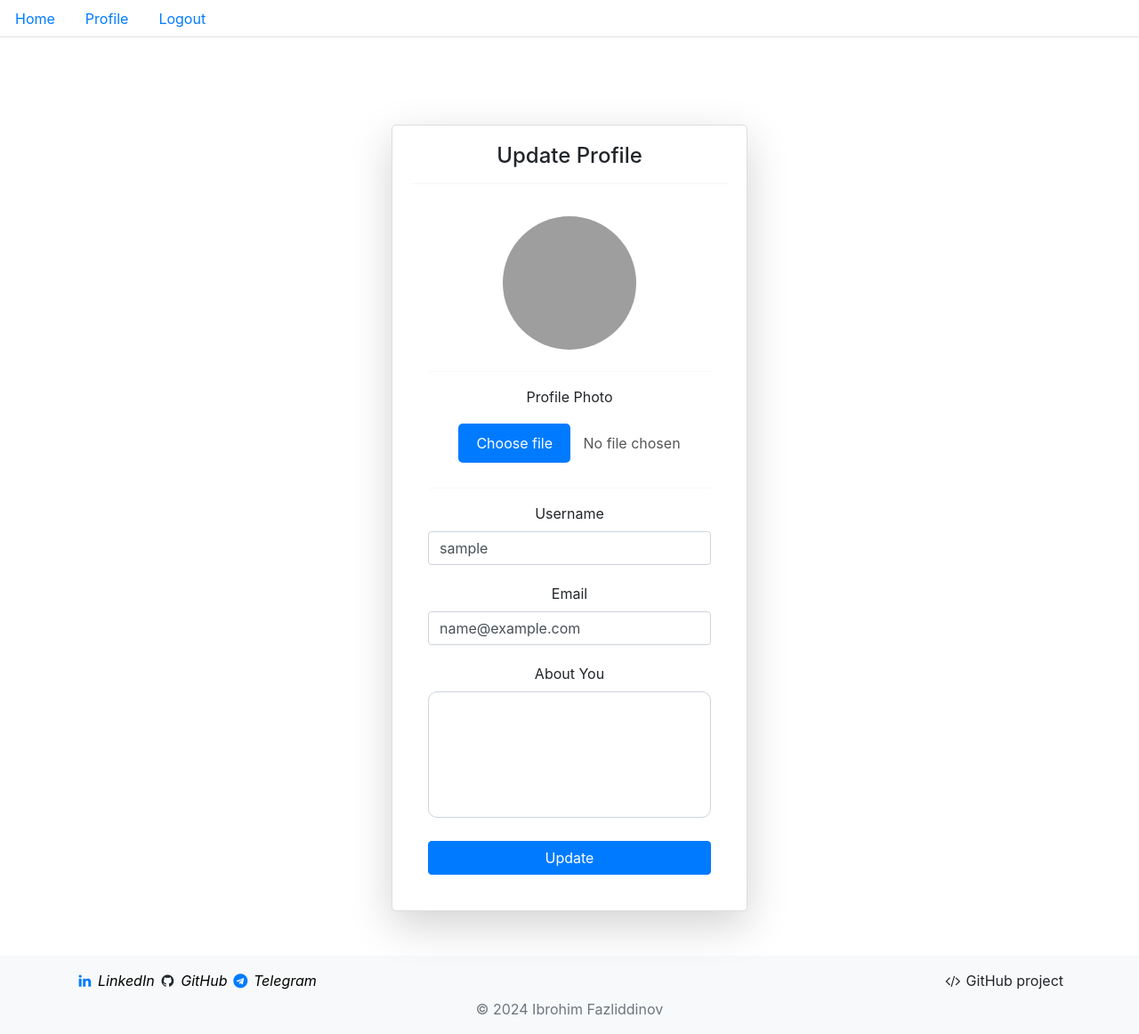
After one commit to Ibrohim-Fazliddinov/Django_registration_and_login_system_with_allauth, a Django app: page /update_profile/1/ in a window 1280 px wide. The commit adds this page. Shown: the whole page at 89% size. Run offline with Django 5.2, Linux system fonts and the light colour scheme; the visitor is signed in with stand-in values (Sample User, id 1); some libraries are stand-ins or nearby versions; grey boxes are pictures that could not be loaded.

Commit message:
add Update Profile

```diff
--- a/Django_registration_and_login_system_with_allauth/settings.py
+++ b/Django_registration_and_login_system_with_allauth/settings.py
@@ -41,6 +41,8 @@ INSTALLED_APPS = [
     'allauth',
     'allauth.account',
     'allauth.socialaccount',
+    'crispy_forms',
+    'crispy_bootstrap5',
     # allauth providers:
     'allauth.socialaccount.providers.google',
     'allauth.socialaccount.providers.spotify',
@@ -184,3 +186,4 @@ EMAIL_USE_TLS = True
 
 # ACCOUNT_EMAIL_REQUIRED = True
 # ACCOUNT_EMAIL_VERIFICATION = "mandatory"
+CRISPY_TEMPLATE_PACK = 'bootstrap5'
--- a/users/forms.py
+++ b/users/forms.py
@@ -69,3 +69,35 @@ class LoginForm(AuthenticationForm):
     class Meta:
         model = get_user_model()
         fields = ('username', 'password', 'remember_me')
+
+
+class UserUpdateForm(forms.ModelForm):
+    username = forms.CharField(required=True, max_length=100,
+                               widget=forms.TextInput(attrs={
+                                   'class': 'form-control',
+                                   'placeholder': 'First Name',
+                               }))
+    email = forms.EmailField(required=True, max_length=100,
+                             widget=forms.TextInput(attrs={
+                                 'class': 'form-control',
+                                 'placeholder': 'Email',
+                             }))
+
+    class Meta:
+        model = get_user_model()
+        fields = ('username', 'email')
+
+
+class UpdateProfileForm(forms.ModelForm):
+    bio = forms.CharField(widget=forms.Textarea(
+        attrs={'class': 'form-control',
+               'placeholder': 'Bio', }
+    ))
+    user_photo = forms.ImageField(required=False, widget=forms.FileInput(attrs={
+        'class': 'form-control',
+        'placeholder': 'Image',
+    }))
+
+    class Meta:
+        model = Profile
+        fields = ('bio', 'user_photo')
--- a/users/templates/users/base.html
+++ b/users/templates/users/base.html
@@ -65,8 +65,8 @@
           {% if user.is_authenticated %}
                   <a href="{% url 'logout' %}" style="text-decoration: none">Logout</a>
           {% else %}
-          <a href="{% url 'login' %}" style="text-decoration: none"
-            >SignUp/SignIn</a
+          <a href="{% url 'login' %}"  class="btn btn-outline-primary" style="text-decoration: none;"
+            >Sign In</a
           >
           {% endif %}
         </button>
@@ -96,10 +96,32 @@
     <!-- Footer -->
     <footer class="footer mt-auto py-3 bg-light">
       <div class="container">
-          <i class="fa fa-github fa-fw"></i>
-        <span class="text-muted">&copy; 2024 </span>
+        <div class="row">
+          <div class="col-md-6">
+            <a href="https://www.linkedin.com/in/ibrohim-fazliddinov-b1b9b527a/" target="_blank" style="text-decoration: none;">
+              <i class="fa fa-linkedin fa-fw"></i> <span style="color: black; font-style: italic">LinkedIn</span>
+            </a>
+            <a href="https://github.com/Ibrohim-Fazliddinov" target="_blank" style="color: inherit; text-decoration: none;">
+              <i class="fa fa-github fa-fw"></i> <span style="color: black; font-style: italic">GitHub</span>
+            </a>
+            <a href="https://t.me/s/Carefree_WIsdom_Heart" target="_blank" style="text-decoration: none;">
+              <i class="fa fa-telegram fa-fw"></i> <span style="color: black; font-style: italic">Telegram</span>
+            </a>
+          </div>
+          <div class="col-md-6 text-md-right">
+            <a href="https://github.com/Ibrohim-Fazliddinov/Django_registration_and_login_system_with_allauth/tree/962ba71194963e2977957c0b3c6723faf70deb2c" target="_blank" style="color: inherit; text-decoration: none;">
+              <i class="fa fa-code fa-fw"></i> GitHub project
+            </a>
+          </div>
+        </div>
+        <div class="row mt-2">
+          <div class="col-md-12 text-muted text-center">
+            &copy; 2024 Ibrohim Fazliddinov
+          </div>
+        </div>
       </div>
     </footer>
+
     <!-- Bootstrap -->
     <script
       src="https://cdn.jsdelivr.net/npm/bootstrap@5.2.3/dist/js/bootstrap.bundle.min.js"
--- /dev/null
+++ b/users/templates/users/update_profile.html
@@ -0,0 +1,137 @@
+{% extends 'users/base.html' %} {% load crispy_forms_filters %}
+{% block content %}
+<style>
+  .custom-textarea {
+    width: 100%;
+    padding: 10px;
+    border: 1px solid #ced4da;
+    border-radius: 10px;
+    box-shadow: none;
+    outline: none;
+    resize: none;
+    font-size: 16px;
+    color: inherit;
+  }
+
+  .custom-textarea:focus {
+    border-color: #80bdff;
+    background-color: #ffffff;
+    box-shadow: 0 0 5px rgba(0, 13, 255, 0.25);
+  }
+
+  .file-input-wrapper {
+    position: relative;
+    overflow: hidden;
+    margin-top: 10px;
+  }
+
+  .file-input-wrapper input[type="file"] {
+    font-size: 100px;
+    position: absolute;
+    left: 0;
+    top: 0;
+    opacity: 0;
+  }
+
+  .file-input-wrapper .custom-file-upload {
+    display: inline-block;
+    padding: 10px 20px;
+    background-color: #007bff;
+    color: #fff;
+    border: none;
+    border-radius: 5px;
+    cursor: pointer;
+    transition: background-color 0.3s ease;
+  }
+
+  .file-input-wrapper .custom-file-upload:hover {
+    background-color: #0056b3;
+  }
+
+  .file-input-wrapper .file-name {
+    margin-left: 10px;
+    color: #555;
+  }
+</style>
+<div class="container mt-5">
+  <div class="card shadow-lg">
+    <h2 class="card-title mb-0">Update Profile</h2>
+    <hr />
+    <div class="card-body">
+      <form method="post" enctype="multipart/form-data">
+        {% csrf_token %}
+        <div class="text-center mb-4">
+          <img
+            src="{{ user.profile.user_photo.url }}"
+            alt="User Photo"
+            class="rounded-circle"
+            style="width: 150px; height: 150px; object-fit: cover"
+          />
+        </div>
+        <hr />
+        <div class="form-group">
+          <label for="id_user_photo">Profile Photo</label>
+          <div class="file-input-wrapper">
+            <input type="file" id="id_user_photo" name="user_photo" />
+            <label class="custom-file-upload" for="id_user_photo"
+              >Choose file</label
+            >
+            <span class="file-name">No file chosen</span>
+          </div>
+        </div>
+
+        <hr />
+        <div class="form-group">
+          <label for="id_username">Username</label>
+          <input
+            type="text"
+            name="username"
+            id="id_username"
+            class="form-control"
+            value="{{ user_form.username.value }}"
+          />
+        </div>
+        <div class="form-group">
+          <label for="id_email">Email</label>
+          <input
+            type="email"
+            name="email"
+            id="id_email"
+            class="form-control"
+            value="{{ user_form.email.value }}"
+          />
+        </div>
+        <div class="form-group">
+          <label for="id_bio" class="font-weight">About You</label>
+          <textarea
+            name="bio"
+            id="id_bio"
+            class="custom-textarea"
+            rows="5"
+            placeholder="Tell us about yourself..."
+          >
+                {{ profile_form.bio.value }}
+              </textarea
+          >
+        </div>
+
+        <button type="submit" class="btn btn-primary btn-block">Update</button>
+      </form>
+    </div>
+  </div>
+</div>
+<script>
+  document.addEventListener("DOMContentLoaded", function () {
+      const inputField = document.getElementById("id_user_photo");
+      const fileLabel = inputField.nextElementSibling;
+
+      inputField.addEventListener("change", function () {
+          let fileName = "";
+          if (this.files.length > 0) {
+        fileName = this.files[0].name;
+      }
+      fileLabel.innerText = fileName || "No file chosen";
+    });
+  });
+</script>
+{% endblock %}
--- a/users/urls.py
+++ b/users/urls.py
@@ -10,4 +10,5 @@ urlpatterns = [
     path('login/', views.CustomLoginView.as_view(), name='login'),
     path('profile/', views.ProfileView.as_view(), name='profile'),
     path('logout', views.CustomLogoutView.as_view(), name='logout'),
+    path('update_profile/<int:pk>/', views.UpdateProfileView.as_view(), name='update_profile'),
 ]
--- a/users/views.py
+++ b/users/views.py
@@ -1,8 +1,12 @@
 from allauth.account.views import LogoutView
-from users.forms import RegistrationForm, LoginForm
+from django.contrib.auth.decorators import login_required
+from django.contrib.auth.mixins import LoginRequiredMixin
+from django.urls import reverse_lazy
+
+from users.forms import RegistrationForm, LoginForm, UpdateProfileForm, UserUpdateForm
 from django.shortcuts import render, redirect
 from django.contrib import messages
-from django.views.generic import View, TemplateView, ListView
+from django.views.generic import View, TemplateView, UpdateView, DetailView
 from django.contrib.auth.views import LoginView
 
 from users.models import Profile
@@ -65,15 +69,77 @@ class CustomLoginView(LoginView):
         return super(CustomLoginView, self).form_valid(form)
 
 
-class ProfileView(ListView):
+class ProfileView(DetailView):
+    model = Profile
+    context_object_name = 'profile'
     template_name = 'users/profile.html'
-    model = Profile
-    context_object_name = 'profiles'
 
-    def get_queryset(self):
-        return Profile.objects.all()
+    def dispatch(self, request, *args, **kwargs):
+        if not request.user.is_authenticated:
+            messages.error(request, 'You are not logged in!')
+            return redirect('login')
+        return super(ProfileView, self).dispatch(request, *args, **kwargs)
+
+    def get_object(self):
+        try:
+            return Profile.objects.get(user=self.request.user)
+        except Profile.DoesNotExist:
+            return redirect('profile_not_found')  # Или другой подходящий обработчик
+
+    def get_context_data(self, **kwargs):
+        context = super().get_context_data(**kwargs)
+        context['pk'] = self.get_object().pk  # Правильно добавляем pk в контекст
+        return context
 
 
 class CustomLogoutView(LogoutView):
     next_page = 'home'
     template_name = 'users/logout.html'  # путь к вашему шаблону
+
+
+class UpdateProfileView(UpdateView):
+    model = Profile
+    template_name = 'users/update_profile.html'
+    fields = ['user', 'bio', 'user_photo']
+    context_object_name = 'profile'
+    success_url = reverse_lazy('profile')
+
+    def dispatch(self, request, *args, **kwargs):
+        if not request.user.is_authenticated:
+            messages.error(request, 'You are not logged in!')
+            return redirect('login')
+        return super(UpdateProfileView, self).dispatch(request, *args, **kwargs)
+
+    def get_object(self, queryset=None):
+        # Ensure the correct profile instance is fetched
+        return self.request.user.profile
+
+    def get_context_data(self, **kwargs):
+        context = super().get_context_data(**kwargs)
+        if self.request.method == 'POST':
+            context['user_form'] = UserUpdateForm(self.request.POST,
+                                                  instance=self.request.user)
+            context['profile_form'] = UpdateProfileForm(self.request.POST, self.request.FILES,
+                                                        instance=self.request.user.profile)
+        else:
+            context['user_form'] = UserUpdateForm(instance=self.request.user)
+            context['profile_form'] = UpdateProfileForm(instance=self.request.user.profile)
+        return context
+
+    def post(self, request, *args, **kwargs):
+        self.object = self.get_object()
+        user_form = UserUpdateForm(request.POST, instance=request.user)
+        profile_form = UpdateProfileForm(request.POST, request.FILES, instance=request.user.profile)
+        if user_form.is_valid() and profile_form.is_valid():
+            user_form.save()
+            profile_form.save()
+            messages.success(request, 'Your profile has been updated!')
+            return redirect('profile')
+        else:
+            return self.form_invalid(user_form, profile_form)
+
+    def form_invalid(self, user_form, profile_form):
+        context = self.get_context_data()
+        context['user_form'] = user_form
+        context['profile_form'] = profile_form
+        return self.render_to_response(context)
```
Also changed, not shown: users/templates/users/home.html (+19 -9 lines), users/templates/users/profile.html (+6 -3 lines).
